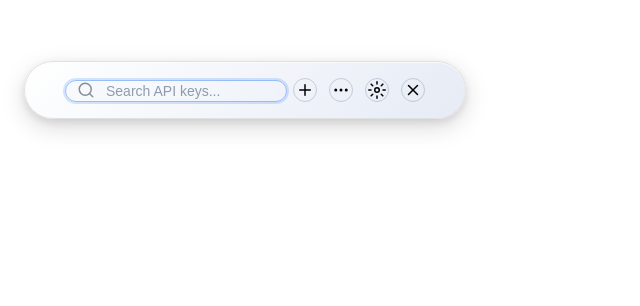
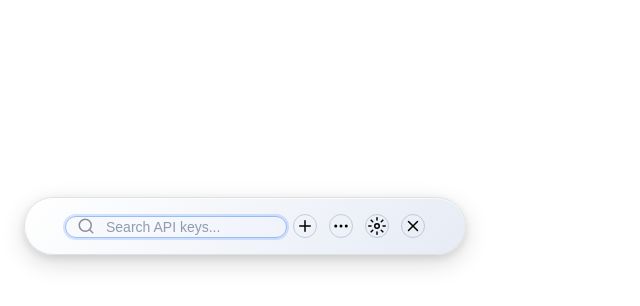
Before and after one commit to blueraincoatli/APIkeyManager, a React (Vite) app: page / in a window 1280 px wide. Shown: the part 174-480 px from the top of the page, without its empty margins (0-640 px from the left). Built offline with nearby package versions, Linux system fonts and the light colour scheme.

Commit message:
"调整浮动工具条的CSS样式和定位逻辑"

```diff
--- a/src/components/FloatingToolbar/FloatingToolbar.css
+++ b/src/components/FloatingToolbar/FloatingToolbar.css
@@ -3,7 +3,7 @@
 /* Toolbar wrapper - positioned absolutely within the full-screen window */
 .floating-toolbar-wrapper {
   position: absolute;
-  top: 33%; /* 调整为33%高度定位，使工具条位于屏幕的上1/3处 */
+  top: 50%; /* 调整为33%高度定位，使工具条位于屏幕的上1/3处 */
   left: 1.5em; /* 固定距离左边的距离 */
   transform: translateY(-50%); /* 垂直居中 */
   z-index: 50;
--- a/src/components/FloatingToolbar/FloatingToolbar.tsx
+++ b/src/components/FloatingToolbar/FloatingToolbar.tsx
@@ -362,7 +362,7 @@ export function FloatingToolbar({ onClose }: FloatingToolbarProps) {
         if (originalWindowState) {
           await restoreOriginalWindowState();
         } else {
-          await adjustWindowSizeWithAnchor(400, 80, 'top-left'); // 与配置文件保持一致
+          await adjustWindowSizeWithAnchor(460, 120, 'top-left'); // 与配置文件保持一致
         }
       }
     };
```
